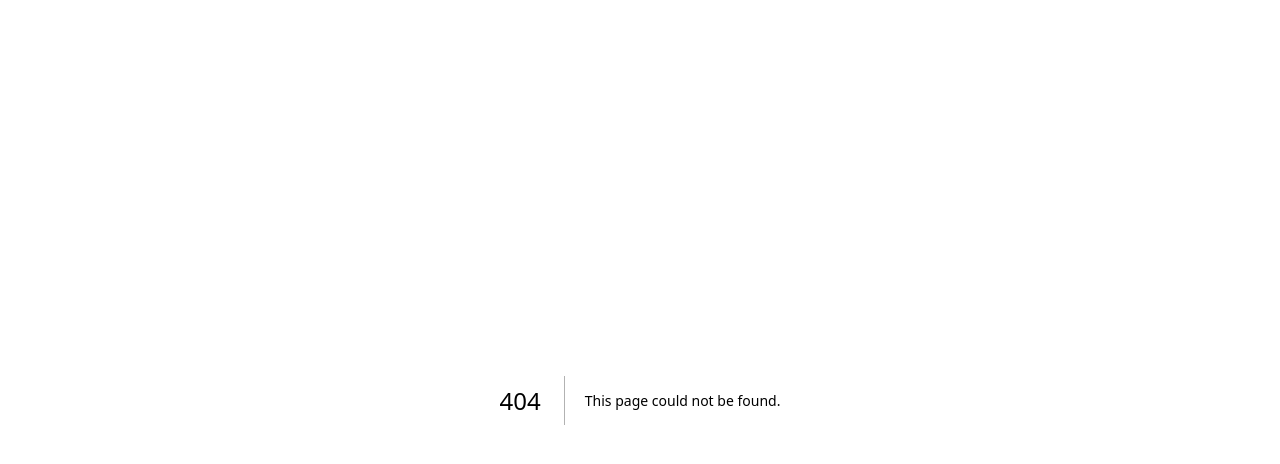
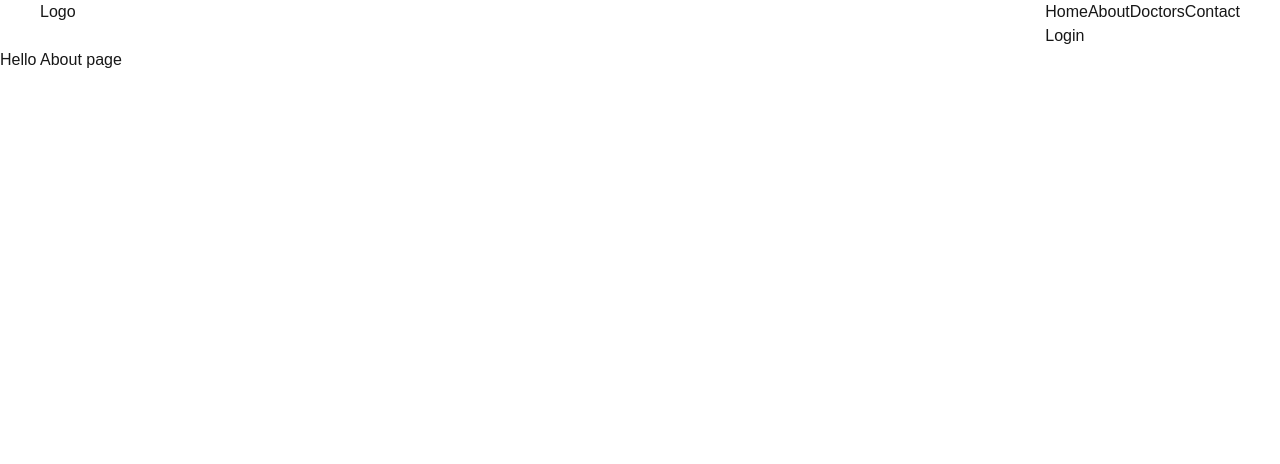
Before and after one commit to nevine1/Full-Stack-Doctor-Appointment-Booking-System, a Next.js app in the folder front-end/: page /about in a window 1280 px wide. Before the commit this address had no page. Shown: the top 464 px of the page. Built offline with nearby package versions, Linux system fonts and the light colour scheme.

Commit message:
creating pages for frondEnd

```diff
--- /dev/null
+++ b/front-end/src/app/about/page.js
@@ -0,0 +1,11 @@
+import React from 'react'
+
+const page = () => {
+  return (
+    <div>
+      <h1>Hello About page </h1>
+    </div>
+  )
+}
+
+export default page
--- /dev/null
+++ b/front-end/src/app/auth/login/page.js
@@ -0,0 +1,11 @@
+import React from 'react'
+
+const page = () => {
+  return (
+      <div>
+          login
+    </div>
+  )
+}
+
+export default page
--- /dev/null
+++ b/front-end/src/app/components/Navbar.js
@@ -0,0 +1,28 @@
+import React from 'react'
+import Link from 'next/link'
+const Navbar = () => {
+  return (
+      <div className="flex flex-row justify-between mx-10 my-0">
+          <div>
+              <h1>Logo </h1>
+          </div>
+          <div>
+              <nav>
+                  <ul>
+                      <Link href="/">Home</Link>
+                      <Link href="/">About</Link>
+                      <Link href="/">Doctors</Link>
+                      <Link href="/">Contact</Link>
+                      <div>
+                          <Link href="/auth/login">Login</Link>
+                      </div>
+                  </ul>
+
+              </nav>
+          </div>
+
+    </div>
+  )
+}
+
+export default Navbar
--- /dev/null
+++ b/front-end/src/app/doctors/page.js
@@ -0,0 +1,11 @@
+import React from 'react'
+
+const page = () => {
+  return (
+      <div>
+          <h1>Hello doctors page</h1>
+    </div>
+  )
+}
+
+export default page
--- a/front-end/src/app/layout.js
+++ b/front-end/src/app/layout.js
@@ -1,6 +1,6 @@
 import { Geist, Geist_Mono } from "next/font/google";
 import "./globals.css";
-
+import Navbar from './components/Navbar'
 const geistSans = Geist({
   variable: "--font-geist-sans",
   subsets: ["latin"],
@@ -22,6 +22,7 @@ export default function RootLayout({ children }) {
       <body
         className={`${geistSans.variable} ${geistMono.variable} antialiased`}
       >
+        <Navbar/>
         {children}
       </body>
     </html>
--- /dev/null
+++ b/front-end/src/app/myAppointment/page.js
@@ -0,0 +1,11 @@
+import React from 'react'
+
+const page = () => {
+  return (
+      <div>
+          <h1>my apointment page </h1>
+    </div>
+  )
+}
+
+export default page
--- /dev/null
+++ b/front-end/src/app/profile/page.js
@@ -0,0 +1,9 @@
+import React from 'react'
+
+const page = () => {
+  return (
+    <div>profile page </div>
+  )
+}
+
+export default page
```
Also changed, not shown: 2 other files (tests, documents, lock files or other folders).
